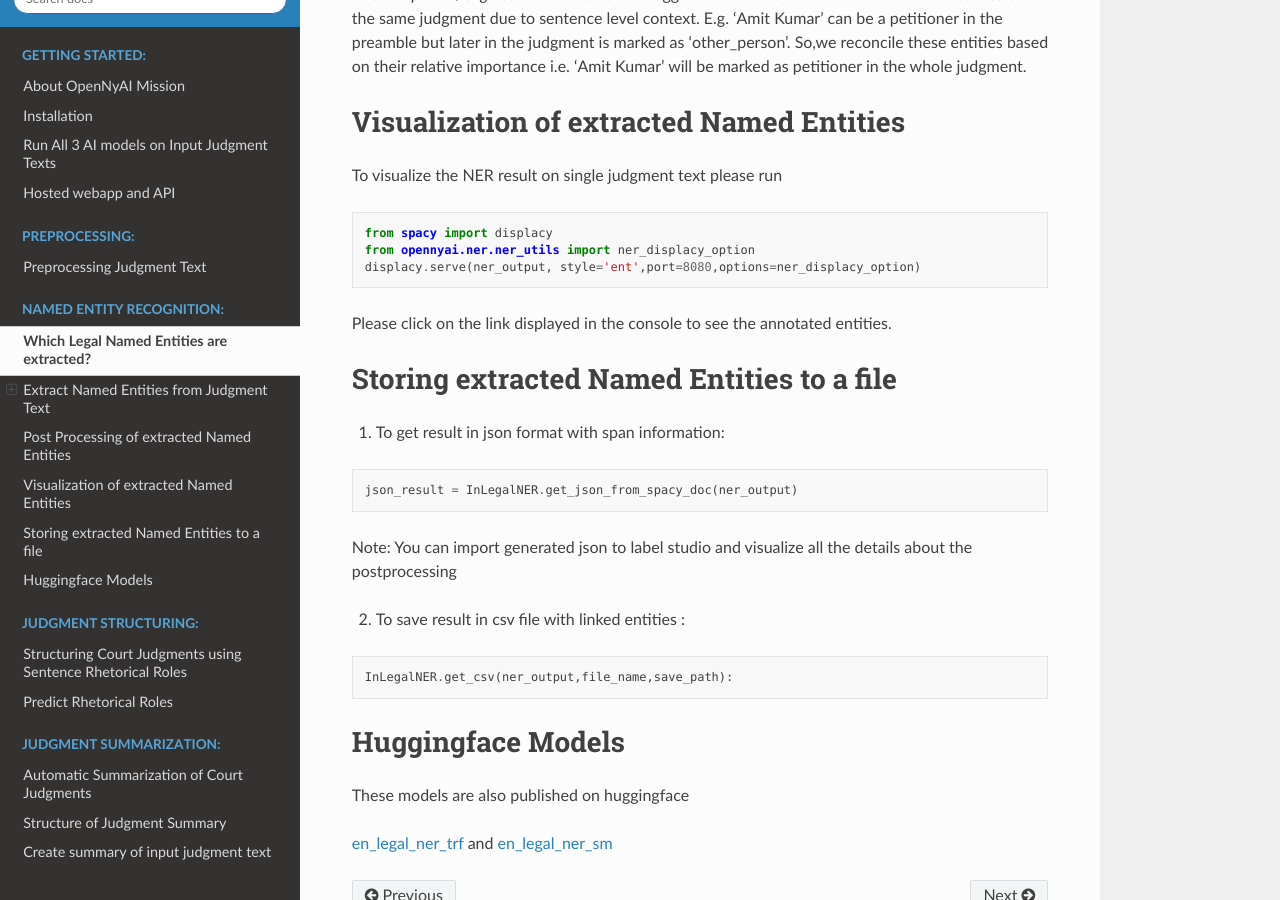
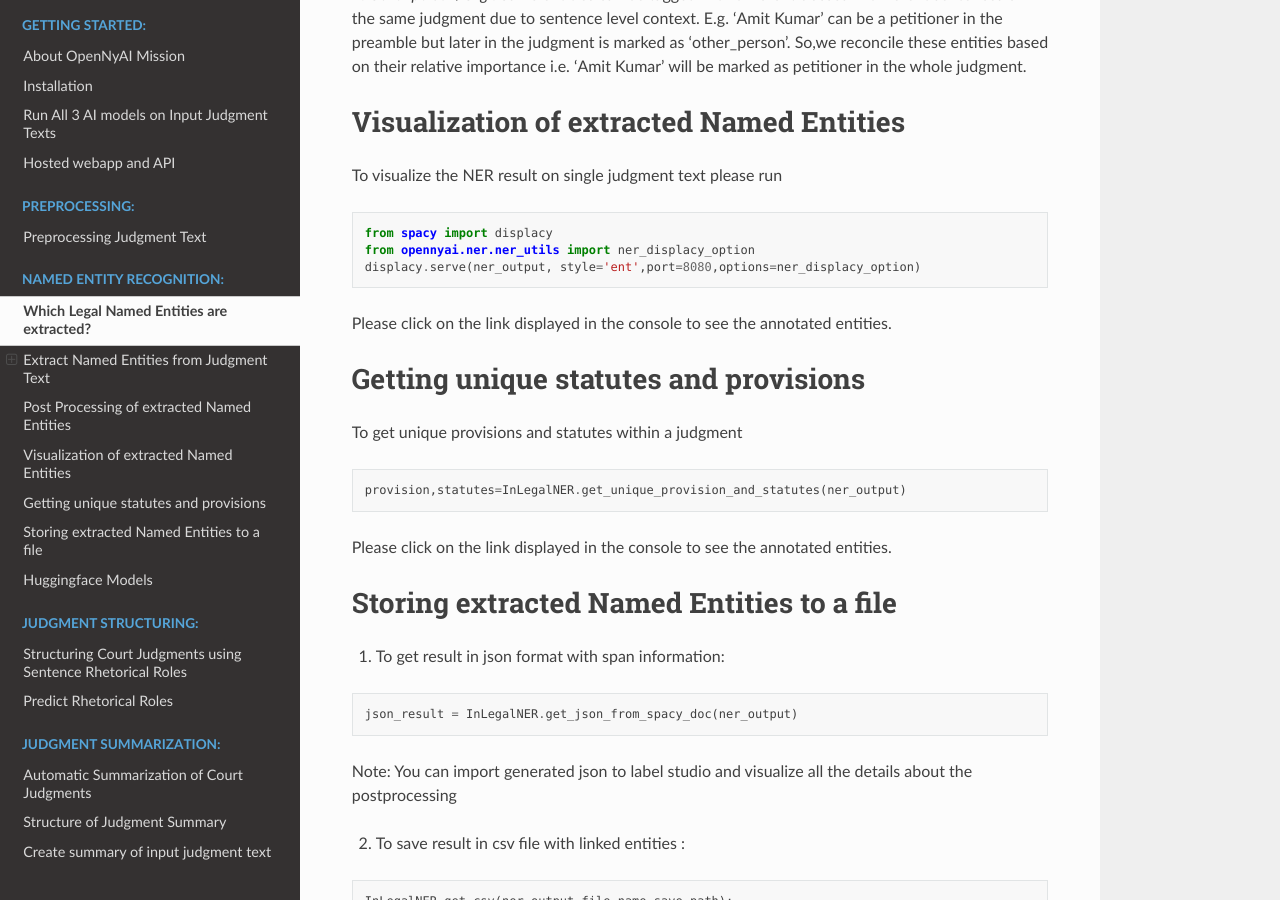
Before and after one commit to OpenNyAI/Opennyai, a Sphinx documentation site: the page built from docs/source/ner/legal_named_entities.rst, in a window 1280 px wide and 900 px high, scrolled down 3557 px. Built offline with Sphinx 7.4.7 and the Read the Docs theme 2.0.0, drawn with Linux system fonts in a browser that asks for light colours.

Commit message:
Update legal_named_entities.rst

```diff
--- a/docs/source/ner/legal_named_entities.rst
+++ b/docs/source/ner/legal_named_entities.rst
@@ -126,6 +126,18 @@ To visualize the NER result on single judgment text please run
 
 Please click on the link displayed in the console to see the annotated entities.
 
+
+Getting unique statutes and provisions
+======================
+To get unique provisions and statutes within a judgment
+
+.. code-block:: python
+
+    provision,statutes=InLegalNER.get_unique_provision_and_statutes(ner_output)
+
+
+Please click on the link displayed in the console to see the annotated entities.
+
 Storing extracted Named Entities to a file
 ======================
 1. To get result in json format with span information:
```
